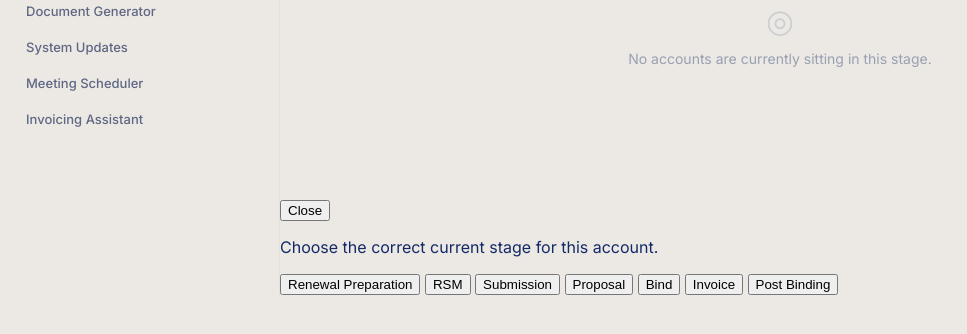
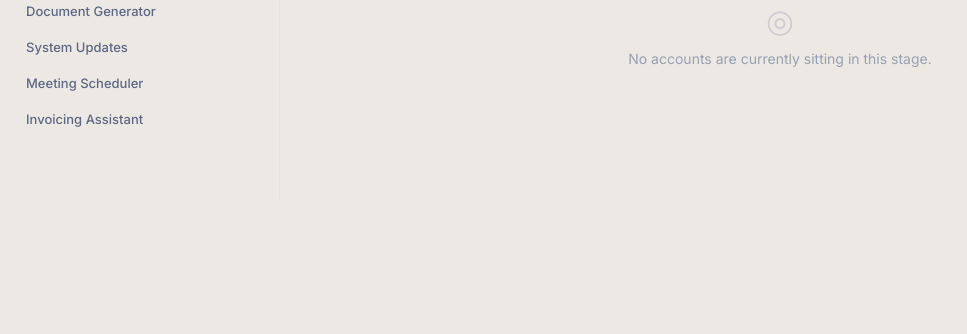
Before and after one commit to jpratt3/chief-of-staff, a Flask app: page /stage/rsm in a window 1280 px wide. Shown: the part 243-577 px from the top of the page, without its empty margins (0-967 px from the left). Run offline with Flask 3, Linux system fonts and the light colour scheme.

Commit message:
Remove the dead stage-picker modal from the stage view
The markup rendered on every stage tab as an unstyled block of buttons. It was
vestigial: no CSS defined .modal-backdrop, .hidden, or .stage-modal, so it was
never hidden, and no handler was ever bound to .stage-option-btn, so its
buttons did nothing.

Stage override is handled by the per-row "Move to another stage" select, which
posts to /api/stage-response. That control is untouched.

Co-Authored-By: Claude Opus 5 <noreply@anthropic.com>

```diff
--- a/dashboard_v2/templates/stage.html
+++ b/dashboard_v2/templates/stage.html
@@ -138,24 +138,6 @@
 
 </div>
 
-{# ── Stage modal (unchanged) ─────────────────────────────────────────── #}
-<div class="modal-backdrop hidden" id="stageModal">
-  <div class="stage-modal">
-    <div class="stage-modal-head">
-      <span id="modalAccountName" class="modal-account-name"></span>
-      <button class="modal-close-btn" onclick="document.getElementById('stageModal').classList.add('hidden')">Close</button>
-    </div>
-    <div class="stage-modal-body">
-      <p class="modal-help">Choose the correct current stage for this account.</p>
-      <div class="stage-option-grid">
-        {% for stage_name in STAGES %}
-        <button class="stage-option-btn" data-stage="{{ stage_name }}">{{ stage_name }}</button>
-        {% endfor %}
-      </div>
-      <div class="modal-status" id="modalStatus"></div>
-    </div>
-  </div>
-</div>
 {% endblock %}
 
 {% block scripts %}
```
